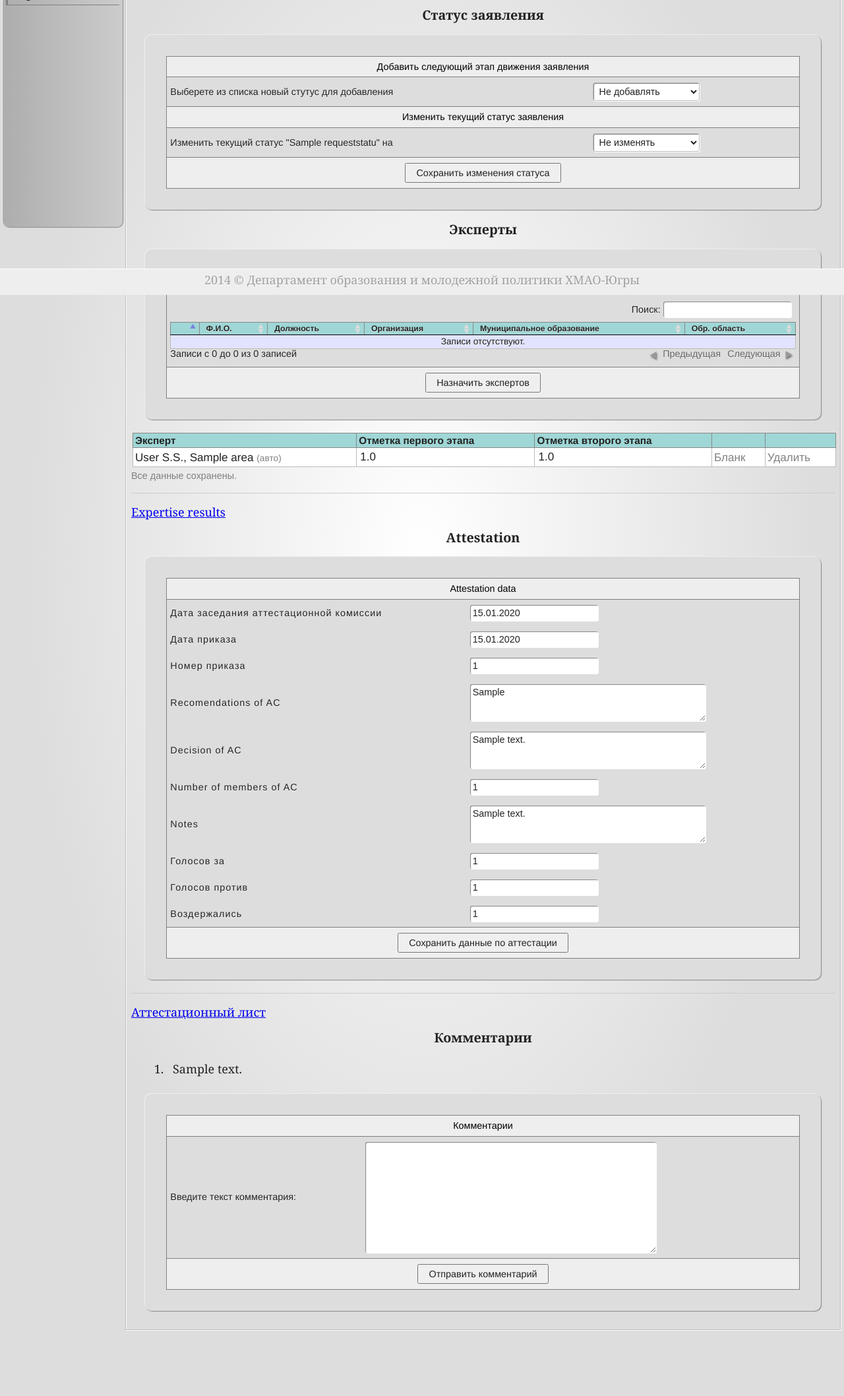
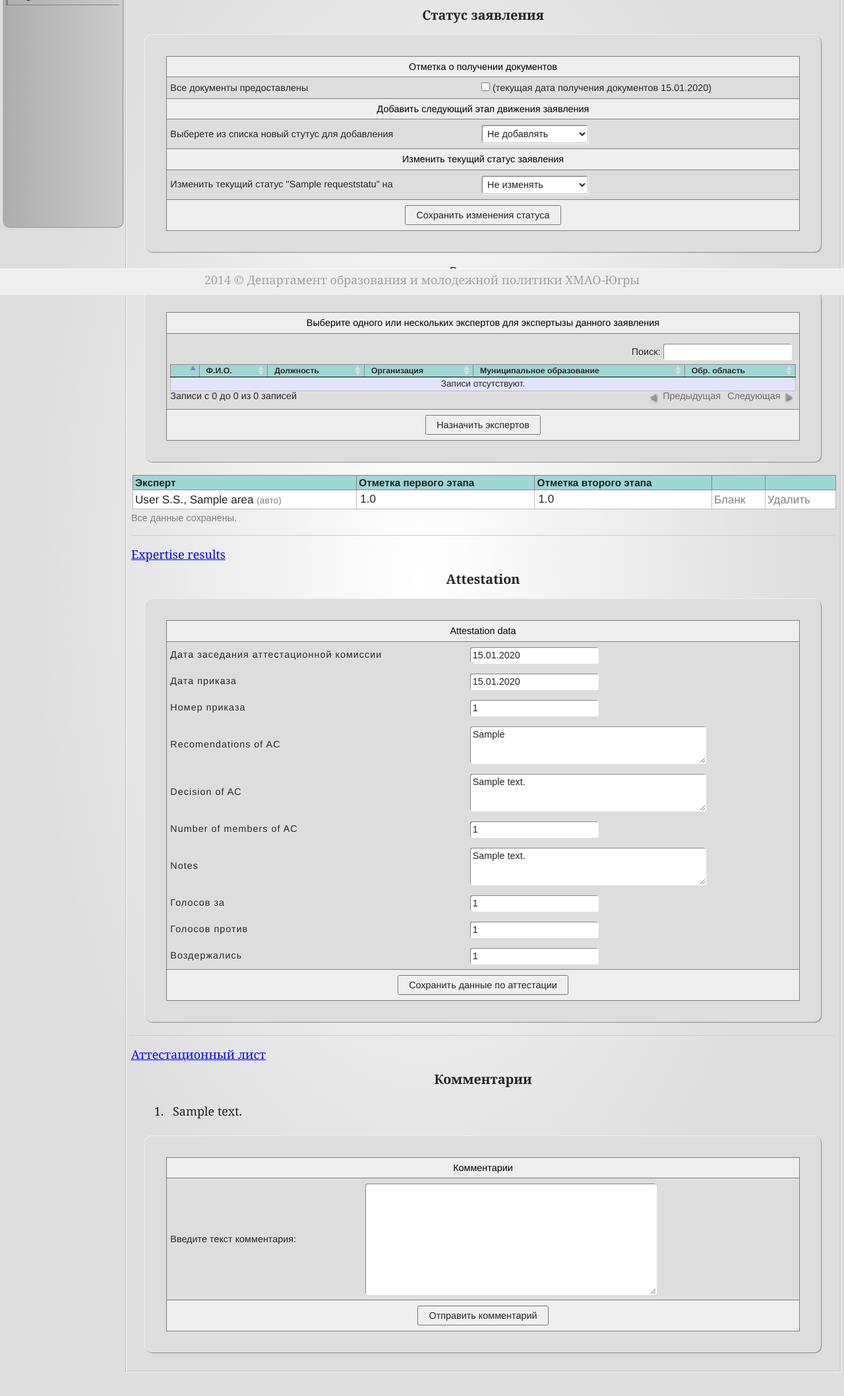
Before and after one commit to ClearMind/doin, a Django app: a page that uses templates/request_details.html in a window 1280 px wide. Shown: the part 360-2476 px from the top of the page at 66% size. Before the commit the page ends 2377 px from the top, so only its background shows below. Run offline with Django 3.2, Linux system fonts and the light colour scheme; a user stored in the database is signed in; tables that the repository leaves empty hold one stand-in row (values such as "Sample post"); parts of the project's set-up code (start-up, migrations or seed data) failed here and were passed over; some libraries are stand-ins or nearby versions.

Commit message:
doc_date in request

```diff
--- a/attestation/models.py
+++ b/attestation/models.py
@@ -290,6 +290,8 @@
     order_date = models.DateField(verbose_name=_('order date'), null=True, blank=True)
     order_number = models.IntegerField(verbose_name=_('order number'), null=True, blank=True)
 
+    doc_date = models.DateField(verbose_name=u'Дата получения документов', null=True, blank=True, default=None)
+
     status = models.ForeignKey(RequestStatus, blank=True, null=True)
 
     def save(self, force_insert=False, force_update=False, using=None):
--- a/attestation/views.py
+++ b/attestation/views.py
@@ -318,10 +318,10 @@
 
 
 @login_required
-def set_current_status(request, rid):
+def set_current_status(request_, rid):
     req = get_object_or_404(Request, id=rid)
-    if request.method == 'POST':
-        data = request.POST.copy()
+    if request_.method == 'POST':
+        data = request_.POST.copy()
         last_flow = req.requestflow_set.order_by('-date')[0]
         if 0 < data.get('set_status', -1) != last_flow.status.pk:
             try:
@@ -340,6 +340,10 @@
                 req.save()
             except ObjectDoesNotExist:
                 pass
+
+        if data.get('documents', None):
+            req.doc_date = datetime.date.today()
+            req.save()
 
     return HttpResponseRedirect(reverse('attestation.views.request_details', args=[rid]))
 
--- a/templates/request_details.html
+++ b/templates/request_details.html
@@ -60,6 +60,18 @@
         <form action="{% url attestation.views.set_current_status req.pk %}" method="post">
             {% csrf_token %}
             <table>
+                <tr class="caption">
+                    <td colspan="2">Отметка о получении документов</td>
+                </tr>
+                <tr>
+                    <td><label for="documents">Все документы предоставлены</label></td>
+                    <td>
+                        <input type="checkbox" id="documents" name="documents"/>
+                        {% if req.doc_date %}
+                            <span>(текущая дата получения документов {{ req.doc_date|date:"d.m.Y" }})</span>
+                        {% endif %}
+                    </td>
+                </tr>
                 <tr class="caption">
                     <td colspan="2">Добавить следующий этап движения заявления</td>
                 </tr>
```
Also changed, not shown: attestation/migrations/0045_auto__add_field_request_doc_date.py (added).
